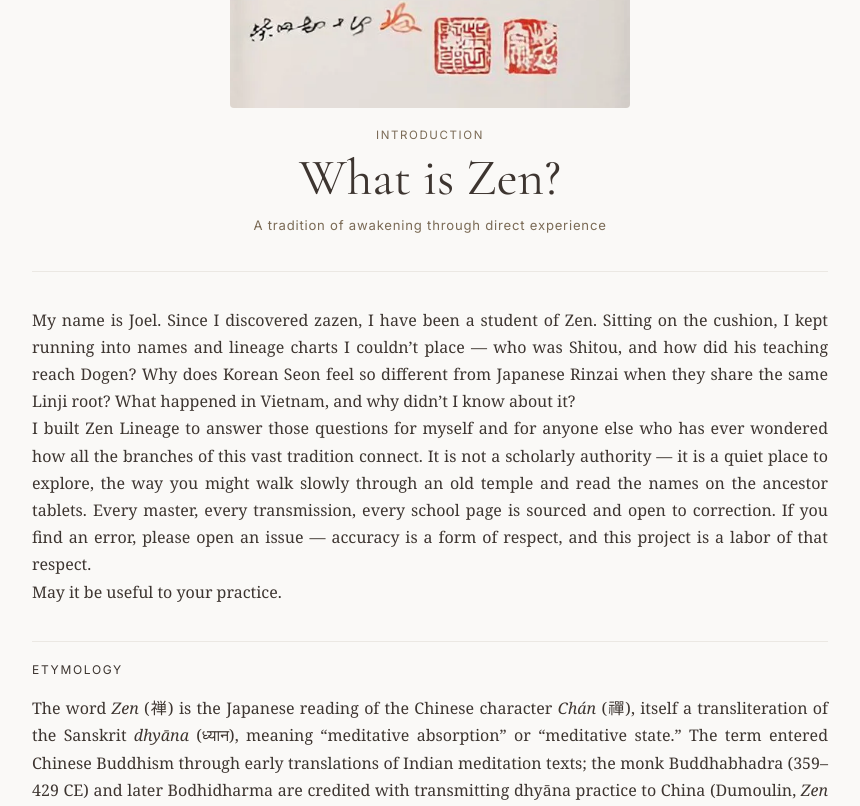
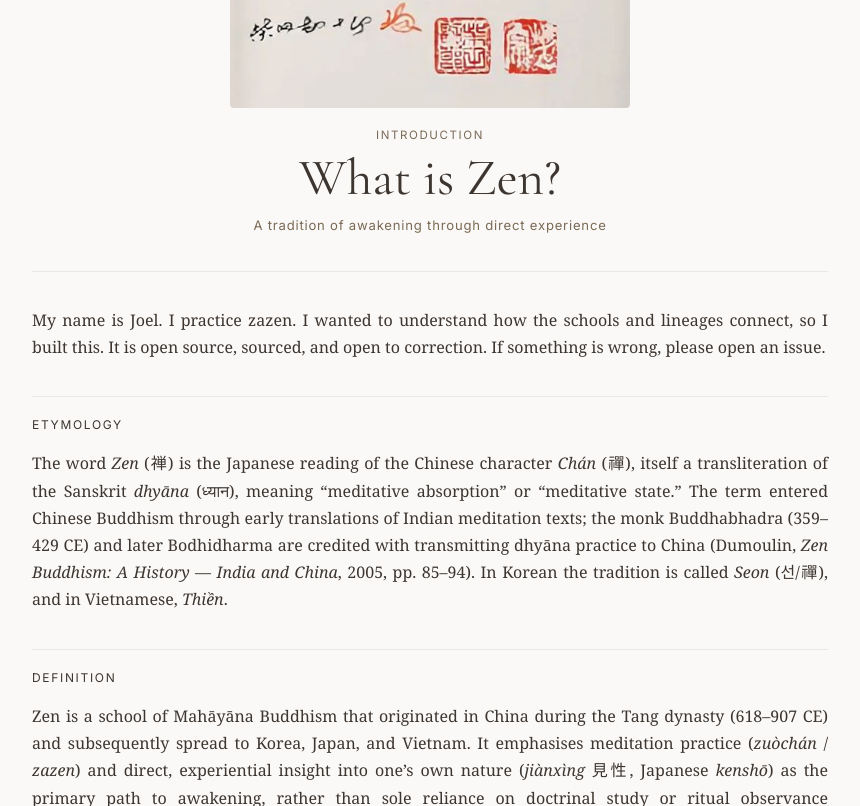
Before and after one commit to echojoel/zenlineage, a Next.js app: page /about in a window 1280 px wide. Shown: the part 537-1343 px from the top of the page, without its empty margins (210-1070 px from the left). Built offline with nearby package versions, Linux system fonts and the light colour scheme.

Commit message:
fix: rewrite about intro — short, plain, no embellishment

```diff
--- a/src/app/about/page.tsx
+++ b/src/app/about/page.tsx
@@ -35,26 +35,10 @@ export default function AboutPage() {
         <section className="detail-card">
           <div className="detail-summary">
             <p>
-              My name is Joel. Since I discovered zazen, I have been a
-              student of Zen. Sitting on the cushion, I kept running into
-              names and lineage charts I couldn&rsquo;t place &mdash; who was Shitou, and how did his teaching reach
-              Dogen? Why does Korean Seon feel so different from Japanese
-              Rinzai when they share the same Linji root? What happened in
-              Vietnam, and why didn&rsquo;t I know about it?
-            </p>
-            <p>
-              I built Zen Lineage to answer those questions for myself and for
-              anyone else who has ever wondered how all the branches of this
-              vast tradition connect. It is not a scholarly authority &mdash;
-              it is a quiet place to explore, the way you might walk slowly
-              through an old temple and read the names on the ancestor tablets.
-              Every master, every transmission, every school page is sourced
-              and open to correction. If you find an error, please open an
-              issue &mdash; accuracy is a form of respect, and this project
-              is a labor of that respect.
-            </p>
-            <p style={{ marginBottom: 0 }}>
-              May it be useful to your practice.
+              My name is Joel. I practice zazen. I wanted to understand how
+              the schools and lineages connect, so I built this. It is open
+              source, sourced, and open to correction. If something is wrong,
+              please open an issue.
             </p>
           </div>
         </section>
```
